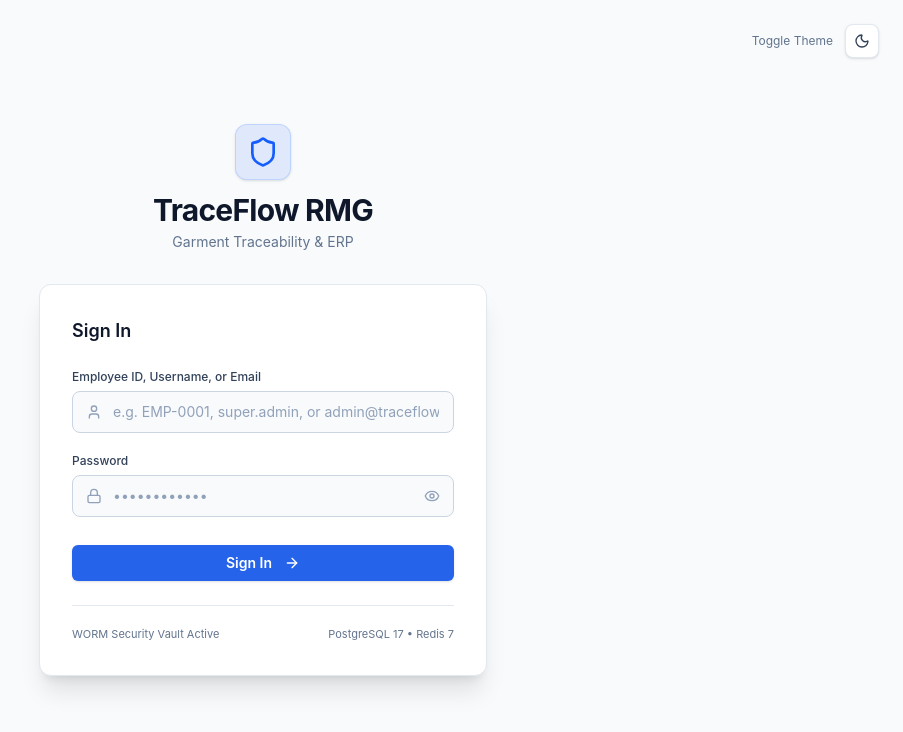
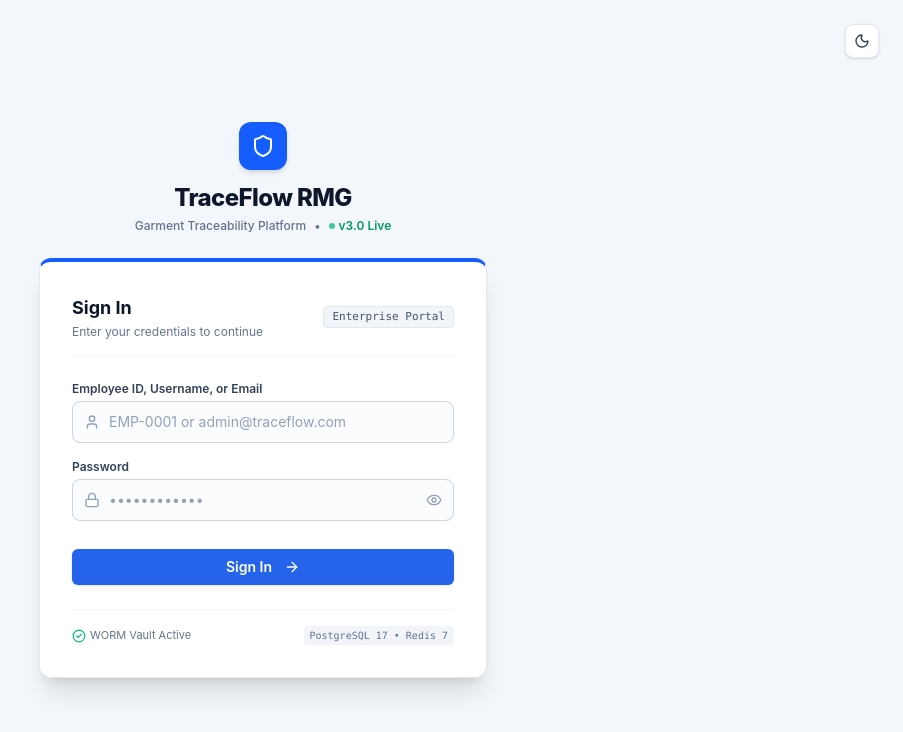
Before and after one commit to techstackbusinessbd/TraceFlow-RMG, a React (Vite) app in the folder frontend/: page /login in a window 1280 px wide. Shown: the top 732 px of the page, without its empty margins (377-1280 px from the left). Built offline with nearby package versions, Linux system fonts and the light colour scheme.

Commit message:
style(auth): polish login card aesthetics with top blue accent bar, live badge, and refined enterprise typography

```diff
--- a/frontend/src/pages/auth/LoginPage.tsx
+++ b/frontend/src/pages/auth/LoginPage.tsx
@@ -1,6 +1,6 @@
 import React, { useState } from 'react';
 import { useNavigate, useSearchParams } from 'react-router-dom';
-import { Shield, Lock, User as UserIcon, Eye, EyeOff, AlertCircle, ArrowRight } from 'lucide-react';
+import { Shield, Lock, User as UserIcon, Eye, EyeOff, AlertCircle, ArrowRight, CheckCircle2 } from 'lucide-react';
 import apiClient from '../../services/apiClient';
 import { useAuthStore } from '../../store/authStore';
 import { resolveLandingPath } from '../../routes/RoleLandingEngine';
@@ -48,7 +48,7 @@ export const LoginPage: React.FC = () => {
       const { token, user } = response.data;
       setAuth(token, user);
 
-      // Smart Redirect: Check explicit redirect_to query or resolve via Role Precedence
+      // Smart Redirect
       const redirectTo = searchParams.get('redirect_to');
       if (redirectTo && redirectTo.startsWith('/')) {
         navigate(decodeURIComponent(redirectTo), { replace: true });
@@ -58,7 +58,6 @@ export const LoginPage: React.FC = () => {
       }
     } catch (err: any) {
       if (err.response?.status === 422) {
-        // Pure Server-Side Validation Errors
         setFieldErrors(err.response.data.errors || {});
       } else if (err.response?.status === 401) {
         setGeneralError(err.response.data.detail || 'Invalid credentials provided.');
@@ -73,68 +72,83 @@ export const LoginPage: React.FC = () => {
   };
 
   return (
-    <div className="min-h-screen bg-slate-50 dark:bg-slate-950 flex flex-col justify-center items-center px-4 py-12 relative transition-colors">
-      {/* Top Right Theme Switcher */}
-      <div className="absolute top-6 right-6 flex items-center gap-3">
-        <span className="text-xs text-slate-500 hidden sm:inline">Toggle Theme</span>
+    <div className="min-h-screen bg-slate-100/70 dark:bg-slate-950 flex flex-col justify-center items-center px-4 py-12 relative transition-colors">
+      {/* Top Right Utility Bar */}
+      <div className="absolute top-6 right-6 flex items-center gap-2.5">
         <ThemeToggle />
       </div>
 
       {/* Brand Header */}
-      <div className="sm:mx-auto sm:w-full sm:max-w-md text-center mb-8">
-        <div className="inline-flex items-center justify-center w-14 h-14 rounded-xl bg-blue-600/10 border border-blue-500/20 text-blue-600 dark:text-blue-500 mb-3 shadow-sm">
-          <Shield className="w-8 h-8 text-blue-600 dark:text-blue-500" />
+      <div className="sm:mx-auto sm:w-full sm:max-w-md text-center mb-6">
+        <div className="inline-flex items-center justify-center w-12 h-12 rounded-xl bg-blue-600 text-white mb-3 shadow-md">
+          <Shield className="w-6 h-6" />
         </div>
-        <h1 className="text-2xl font-bold tracking-tight text-slate-900 dark:text-slate-100 sm:text-3xl">
+        <h1 className="text-2xl font-extrabold tracking-tight text-slate-900 dark:text-white">
           TraceFlow RMG
         </h1>
-        <p className="mt-1 text-sm text-slate-500 dark:text-slate-400">
-          Garment Traceability & ERP
-        </p>
+        <div className="mt-1 flex items-center justify-center gap-2 text-xs font-medium text-slate-500 dark:text-slate-400">
+          <span>Garment Traceability Platform</span>
+          <span>•</span>
+          <span className="inline-flex items-center gap-1 text-emerald-600 dark:text-emerald-400 font-semibold">
+            <span className="w-1.5 h-1.5 rounded-full bg-emerald-500 animate-pulse"></span>
+            v3.0 Live
+          </span>
+        </div>
       </div>
 
-      {/* Main Login Card - STRICT NO MODALS */}
-      <div className="w-full max-w-md bg-white dark:bg-slate-900 border border-slate-200 dark:border-slate-800 rounded-xl p-8 shadow-xl dark:shadow-2xl transition-colors">
-        <div className="mb-6">
-          <h2 className="text-lg font-semibold text-slate-900 dark:text-slate-100">
-            Sign In
-          </h2>
+      {/* Main Login Card with Solid Blue Top Accent Bar */}
+      <div className="w-full max-w-md bg-white dark:bg-slate-900 border border-slate-200 dark:border-slate-800 border-t-4 border-t-blue-600 rounded-xl p-8 shadow-xl dark:shadow-2xl transition-all">
+        {/* Card Header */}
+        <div className="mb-6 flex items-center justify-between pb-4 border-b border-slate-100 dark:border-slate-800">
+          <div>
+            <h2 className="text-lg font-bold text-slate-900 dark:text-white">
+              Sign In
+            </h2>
+            <p className="text-xs text-slate-500 dark:text-slate-400 mt-0.5">
+              Enter your credentials to continue
+            </p>
+          </div>
+          <span className="text-[11px] font-mono font-medium px-2 py-0.5 rounded bg-slate-100 dark:bg-slate-800 text-slate-600 dark:text-slate-400 border border-slate-200 dark:border-slate-700">
+            Enterprise Portal
+          </span>
         </div>
 
         {/* General Error Banner */}
         {generalError && (
-          <div className="mb-5 p-3.5 bg-rose-500/10 border border-rose-500/30 rounded-lg flex items-start gap-3">
-            <AlertCircle className="w-5 h-5 text-rose-500 shrink-0 mt-0.5" />
-            <p className="text-xs text-rose-600 dark:text-rose-400 font-medium leading-relaxed">
+          <div className="mb-5 p-3.5 bg-rose-50 dark:bg-rose-950/30 border border-rose-200 dark:border-rose-900/50 rounded-lg flex items-start gap-2.5">
+            <AlertCircle className="w-4 h-4 text-rose-600 dark:text-rose-400 shrink-0 mt-0.5" />
+            <p className="text-xs text-rose-700 dark:text-rose-400 font-medium leading-relaxed">
               {generalError}
             </p>
           </div>
         )}
 
         {/* Pure Server Validation Form (noValidate enabled) */}
-        <form noValidate onSubmit={handleSubmit} className="space-y-5">
+        <form noValidate onSubmit={handleSubmit} className="space-y-4">
           {/* Field 1: Tri-Identifier */}
           <div>
-            <label className="block text-xs font-medium text-slate-700 dark:text-slate-300 mb-1.5">
+            <label className="block text-xs font-semibold text-slate-700 dark:text-slate-300 mb-1">
               Employee ID, Username, or Email
             </label>
             <div className="relative">
-              <div className="absolute inset-y-0 left-0 pl-3.5 flex items-center pointer-events-none text-slate-400 dark:text-slate-500">
+              <div className="absolute inset-y-0 left-0 pl-3 flex items-center pointer-events-none text-slate-400 dark:text-slate-500">
                 <UserIcon className="w-4 h-4" />
               </div>
               <input
                 type="text"
                 value={identifier}
                 onChange={(e) => setIdentifier(e.target.value)}
-                placeholder="e.g. EMP-0001, super.admin, or admin@traceflow.com"
-                className={`w-full bg-slate-50 dark:bg-slate-950 border ${
-                  fieldErrors.identifier ? 'border-rose-500' : 'border-slate-300 dark:border-slate-800 focus:border-blue-500'
-                } rounded-lg pl-10 pr-3.5 py-2.5 text-sm text-slate-900 dark:text-slate-100 placeholder-slate-400 dark:placeholder-slate-600 focus:outline-none transition-colors`}
+                placeholder="EMP-0001 or admin@traceflow.com"
+                className={`w-full bg-slate-50/50 dark:bg-slate-950/60 border ${
+                  fieldErrors.identifier
+                    ? 'border-rose-500 ring-1 ring-rose-500'
+                    : 'border-slate-300 dark:border-slate-700 focus:border-blue-600 focus:ring-1 focus:ring-blue-600'
+                } rounded-lg pl-9 pr-3 py-2.5 text-sm text-slate-900 dark:text-slate-100 placeholder-slate-400 dark:placeholder-slate-500 focus:outline-none transition-all`}
               />
             </div>
             {/* Pure Server Validation Error */}
             {fieldErrors.identifier && (
-              <p className="mt-1.5 text-xs text-rose-600 dark:text-rose-400 font-medium">
+              <p className="mt-1 text-xs text-rose-600 dark:text-rose-400 font-medium">
                 {fieldErrors.identifier[0]}
               </p>
             )}
@@ -142,13 +156,11 @@ export const LoginPage: React.FC = () => {
 
           {/* Field 2: Password */}
           <div>
-            <div className="flex items-center justify-between mb-1.5">
-              <label className="block text-xs font-medium text-slate-700 dark:text-slate-300">
-                Password
-              </label>
-            </div>
+            <label className="block text-xs font-semibold text-slate-700 dark:text-slate-300 mb-1">
+              Password
+            </label>
             <div className="relative">
-              <div className="absolute inset-y-0 left-0 pl-3.5 flex items-center pointer-events-none text-slate-400 dark:text-slate-500">
+              <div className="absolute inset-y-0 left-0 pl-3 flex items-center pointer-events-none text-slate-400 dark:text-slate-500">
                 <Lock className="w-4 h-4" />
               </div>
               <input
@@ -156,14 +168,16 @@ export const LoginPage: React.FC = () => {
                 value={password}
                 onChange={(e) => setPassword(e.target.value)}
                 placeholder="••••••••••••"
-                className={`w-full bg-slate-50 dark:bg-slate-950 border ${
-                  fieldErrors.password ? 'border-rose-500' : 'border-slate-300 dark:border-slate-800 focus:border-blue-500'
-                } rounded-lg pl-10 pr-10 py-2.5 text-sm text-slate-900 dark:text-slate-100 placeholder-slate-400 dark:placeholder-slate-600 focus:outline-none transition-colors`}
+                className={`w-full bg-slate-50/50 dark:bg-slate-950/60 border ${
+                  fieldErrors.password
+                    ? 'border-rose-500 ring-1 ring-rose-500'
+                    : 'border-slate-300 dark:border-slate-700 focus:border-blue-600 focus:ring-1 focus:ring-blue-600'
+                } rounded-lg pl-9 pr-10 py-2.5 text-sm text-slate-900 dark:text-slate-100 placeholder-slate-400 dark:placeholder-slate-500 focus:outline-none transition-all`}
               />
               <button
                 type="button"
                 onClick={() => setShowPassword(!showPassword)}
-                className="absolute inset-y-0 right-0 pr-3.5 flex items-center text-slate-400 hover:text-slate-600 dark:text-slate-500 dark:hover:text-slate-300 transition-colors"
+                className="absolute inset-y-0 right-0 pr-3 flex items-center text-slate-400 hover:text-slate-600 dark:text-slate-500 dark:hover:text-slate-300"
                 tabIndex={-1}
               >
                 {showPassword ? <EyeOff className="w-4 h-4" /> : <Eye className="w-4 h-4" />}
@@ -171,7 +185,7 @@ export const LoginPage: React.FC = () => {
             </div>
             {/* Pure Server Validation Error */}
             {fieldErrors.password && (
-              <p className="mt-1.5 text-xs text-rose-600 dark:text-rose-400 font-medium">
+              <p className="mt-1 text-xs text-rose-600 dark:text-rose-400 font-medium">
                 {fieldErrors.password[0]}
               </p>
             )}
@@ -179,9 +193,9 @@ export const LoginPage: React.FC = () => {
 
           {/* Progressive Inline 2FA Step (No Modals) */}
           {showTwoFactor && (
-            <div className="p-4 bg-slate-100 dark:bg-slate-950/80 border border-blue-500/30 rounded-lg space-y-2">
-              <label className="block text-xs font-medium text-blue-600 dark:text-blue-400">
-                Google Authenticator 6-Digit PIN
+            <div className="p-3.5 bg-blue-50/50 dark:bg-slate-950/80 border border-blue-200 dark:border-blue-800 rounded-lg space-y-1.5">
+              <label className="block text-xs font-semibold text-blue-700 dark:text-blue-400">
+                Authenticator 6-Digit PIN
               </label>
               <input
                 type="text"
@@ -189,7 +203,7 @@ export const LoginPage: React.FC = () => {
                 value={twoFactorCode}
                 onChange={(e) => setTwoFactorCode(e.target.value)}
                 placeholder="123456"
-                className="w-full bg-white dark:bg-slate-900 border border-slate-300 dark:border-slate-700 rounded-lg px-3.5 py-2 text-center text-lg tracking-widest font-mono text-slate-900 dark:text-slate-100 placeholder-slate-400 dark:placeholder-slate-600 focus:border-blue-500 focus:outline-none"
+                className="w-full bg-white dark:bg-slate-900 border border-slate-300 dark:border-slate-700 rounded-lg px-3 py-2 text-center text-lg tracking-widest font-mono text-slate-900 dark:text-slate-100 focus:border-blue-600 focus:outline-none"
               />
               {fieldErrors.two_factor_code && (
                 <p className="text-xs text-rose-600 dark:text-rose-400 font-medium">
@@ -203,7 +217,7 @@ export const LoginPage: React.FC = () => {
           <button
             type="submit"
             disabled={isLoading}
-            className="w-full btn-solid-blue py-3 mt-2 text-sm justify-center shadow-sm disabled:opacity-50 disabled:cursor-not-allowed"
+            className="w-full btn-solid-blue py-2.5 mt-3 text-sm justify-center shadow-sm disabled:opacity-50 disabled:cursor-not-allowed"
           >
             {isLoading ? (
               <span>Signing in...</span>
@@ -217,9 +231,14 @@ export const LoginPage: React.FC = () => {
         </form>
 
         {/* Footer Security Badges */}
-        <div className="mt-6 pt-5 border-t border-slate-200 dark:border-slate-800 flex items-center justify-between text-[11px] text-slate-500">
-          <span>WORM Security Vault Active</span>
-          <span>PostgreSQL 17 • Redis 7</span>
+        <div className="mt-6 pt-4 border-t border-slate-100 dark:border-slate-800 flex items-center justify-between text-[11px] text-slate-500 dark:text-slate-400">
+          <span className="flex items-center gap-1">
+            <CheckCircle2 className="w-3.5 h-3.5 text-emerald-500" />
+            <span>WORM Vault Active</span>
+          </span>
+          <span className="font-mono text-[10px] bg-slate-100 dark:bg-slate-800 px-1.5 py-0.5 rounded">
+            PostgreSQL 17 • Redis 7
+          </span>
         </div>
       </div>
     </div>
```
